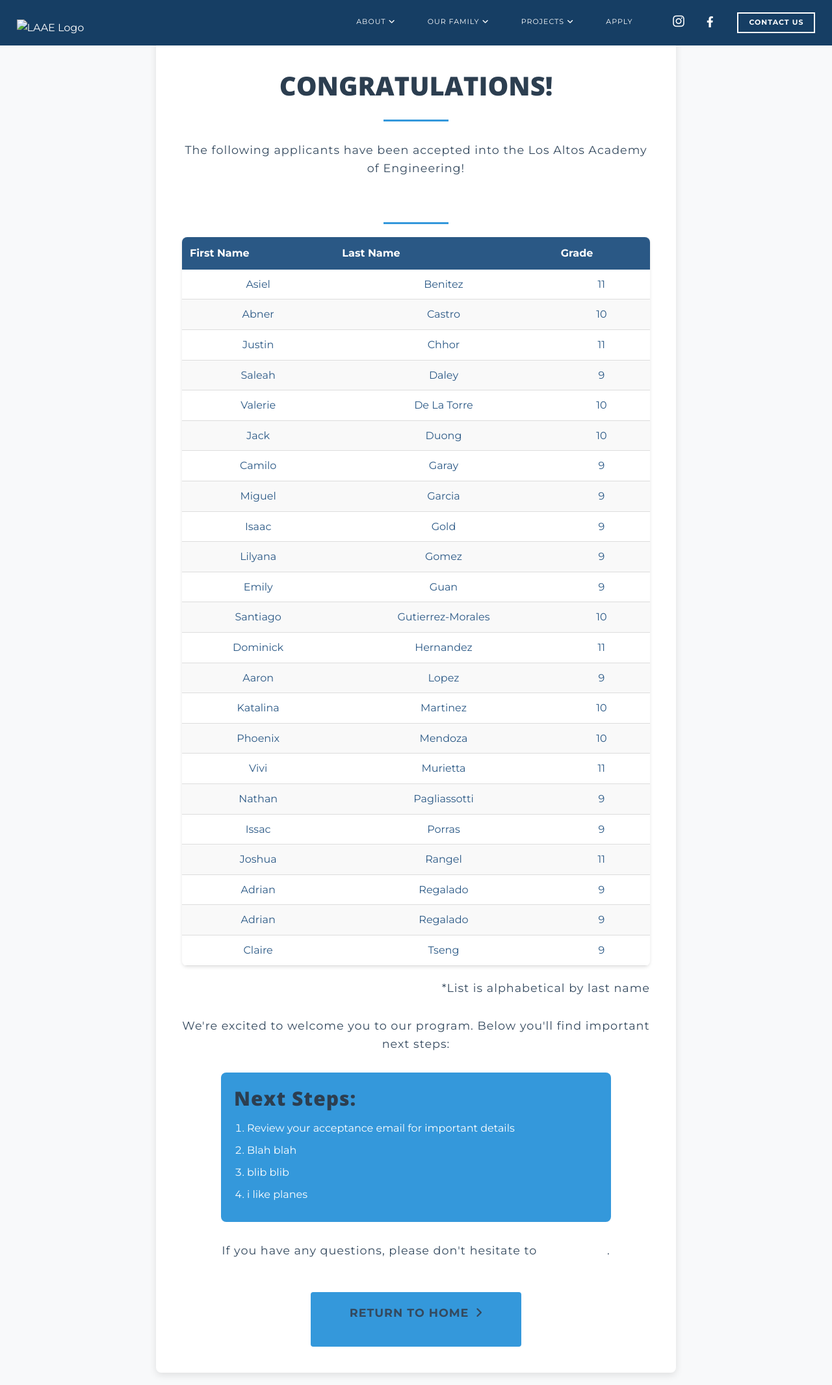
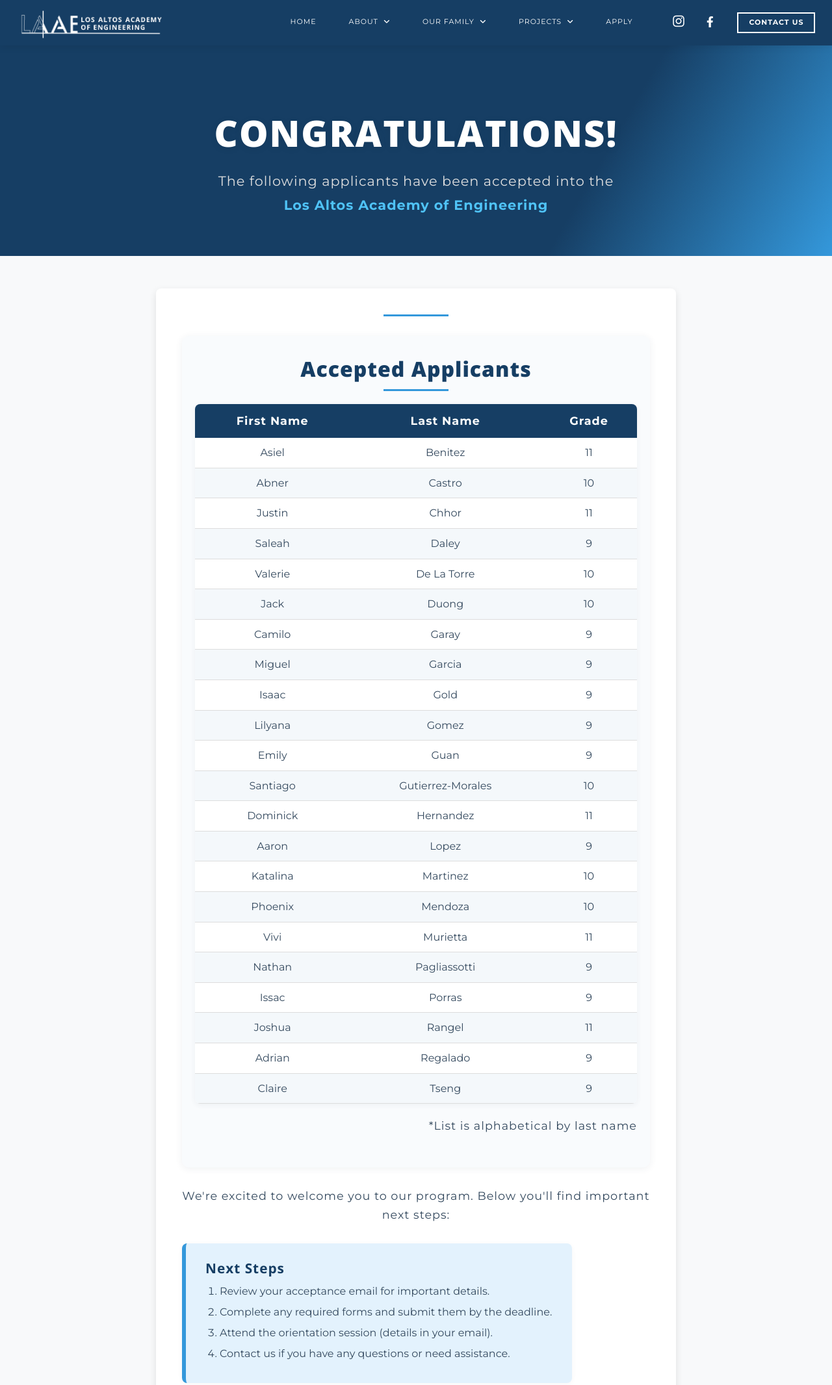
Before and after one commit to dmd40/LAAE_Site, a plain HTML site: page pages/accecpted.html in a window 1280 px wide. Shown: the top 2132 px of the page at 65% size. Drawn offline with nearby package versions, Linux system fonts and the light colour scheme.

Commit message:
Added accecpted.html page with new styling and content // Updated index.html to link to the new accecpted.html page // Updated style.css to include new styles for the accecpted page // Updated apply.html link in index.html to point to the correct application page // Updated main button styles to include transitions for hover effects

```diff
--- a/css/style.css
+++ b/css/style.css
@@ -4122,3 +4122,161 @@ span.cac-bold {
     text-align: right;
     margin-top: 10px;
 }
+/* --- Accepted Page Banners --- */
+.accepted-hero {
+    background: linear-gradient(120deg, #163E64 70%, #3498db 100%);
+    color: #fff;
+    padding: 80px 0 60px 0;
+    text-align: center;
+    position: relative;
+    margin-top: 70px;
+}
+.accepted-hero-overlay {
+    max-width: 700px;
+    margin: 0 auto;
+}
+.accepted-hero h1 {
+    font-size: 3.5rem;
+    font-family: 'Open Sans', sans-serif;
+    font-weight: 900;
+    margin-bottom: 10px;
+    letter-spacing: 2px;
+    text-shadow: 0 2px 12px rgba(0,0,0,0.08);
+}
+.accepted-hero-subtitle {
+    font-size: 1.3rem;
+    font-weight: 400;
+    margin-bottom: 0;
+    color: #e0e0e0;
+}
+.laae-highlight {
+    color: #4FC3F7;
+    font-weight: bold;
+    letter-spacing: 1px;
+}
+
+.shadow {
+    box-shadow: 0 2px 12px rgba(0,0,0,0.08);
+}
+
+.applicants-list {
+    background: #f9fbfd;
+    border-radius: 10px;
+    box-shadow: 0 2px 12px rgba(44, 62, 80, 0.07);
+    padding: 30px 20px;
+    margin-bottom: 30px;
+}
+.applicants-list h2 {
+    color: #163E64;
+    font-size: 2rem;
+    margin-bottom: 10px;
+    font-weight: 800;
+    letter-spacing: 1px;
+}
+.applicants-table {
+    background: #fff;
+    border-radius: 8px;
+    overflow: hidden;
+    box-shadow: 0 2px 8px rgba(44, 62, 80, 0.06);
+}
+.applicants-table th, .applicants-table td {
+    text-align: center;
+}
+.applicants-table th {
+    background: #163E64;
+    color: #fff;
+    font-size: 1.1rem;
+    letter-spacing: 1px;
+}
+.applicants-table td {
+    color: #34495e;
+    font-size: 1rem;
+    font-weight: 500;
+}
+.applicants-table tr:nth-child(even) {
+    background: #f4f8fb;
+}
+.applicants-table tr:hover {
+    background: #e3f2fd;
+    transition: background 0.2s;
+}
+.note {
+    color: #888;
+    font-size: 0.95rem;
+    margin-top: 10px;
+    text-align: right;
+}
+
+.accepted-welcome {
+    color: #163E64;
+    font-size: 1.15rem;
+    margin: 30px 0 10px 0;
+    font-weight: 500;
+}
+.next-steps {
+    background: #e3f2fd;
+    border-left: 6px solid #3498db;
+    border-radius: 8px;
+    padding: 25px 30px;
+    margin: 30px 0;
+    box-shadow: 0 2px 8px rgba(44, 62, 80, 0.04);
+}
+.next-steps h2 {
+    color: #163E64;
+    font-size: 1.3rem;
+    margin-bottom: 10px;
+    font-weight: 700;
+}
+.next-steps ol {
+    padding-left: 22px;
+}
+.next-steps li {
+    color: #34495e;
+    margin-bottom: 8px;
+    font-size: 1rem;
+}
+
+/* --- Main Button --- */
+.main-btn {
+    background: linear-gradient(90deg, #3498db 60%, #163E64 100%);
+    color: #fff !important;
+    font-size: 1.1rem;
+    padding: 14px 38px;
+    border-radius: 6px;
+    font-weight: 700;
+    letter-spacing: 1px;
+    margin-top: 20px;
+    box-shadow: 0 2px 8px rgba(44, 62, 80, 0.08);
+    border: none;
+    transition: background 1.6s cubic-bezier(0.4,0,0.2,1),
+                color 1.6s cubic-bezier(0.4,0,0.2,1),
+                transform 0.6s cubic-bezier(0.4,0,0.2,1);
+}
+.main-btn:hover {
+    background: linear-gradient(90deg, #163E64 60%, #3498db 100%);
+    transform: translateY(-2px) scale(1.03);
+    color: #fff;
+    text-decoration: none;
+}
+
+@media (max-width: 700px) {
+    .accepted-hero h1 {
+        font-size: 2.1rem;
+    }
+    .accepted-hero-subtitle {
+        font-size: 1rem;
+    }
+    .accepted-content {
+        padding: 18px 5px;
+    }
+    .applicants-list {
+        padding: 10px 2px;
+    }
+    .next-steps {
+        padding: 15px 8px;
+    }
+    .main-btn {
+        font-size: 1rem;
+        padding: 10px 18px;
+    }
+}
--- a/pages/accecpted.html
+++ b/pages/accecpted.html
@@ -9,71 +9,68 @@
     <link rel="stylesheet" href="../css/assets/css/solid.css">
     <link rel="stylesheet" href="../css/assets/css/brands.css">
     <link rel="stylesheet" href="../css/style.css">
-    <title>Congratulations! | LAAE Accepted Applicants</title>
+    <title>CONGRATULATIONS! | LAAE Accepted Applicants</title>
 
 <link rel="icon" type="image/x-icon" href="../img/logos/favicon.ico">
 <link rel="icon" type="image/png" href="../img/logos/favicon.png">
 <link rel="apple-touch-icon" href="../img/logos/favicon.png">
 </head>
+<!-- ...existing code... -->
 <body>
     <!-- Navbar -->
-        <div class="header-content">
+    <div class="header-content shadow">
         <a href="../index.html" class="logo-container">
-            <img src="img/logos/laae_main_logo.png" alt="LAAE Logo">
+            <img src="../img/logos/laae_main_logo.png" alt="LAAE Logo">
         </a>
         <nav>
             <div class="navbar">
-                <a href="../index.html" class="home-link"></a>
+                <a href="../index.html" class="home-link">HOME</a>
                 <div class="dropdown no-hover">
-                    <a href="#" class="about-link">ABOUT<i class="fa-solid fa-angle-down"></i></a>
+                    <a href="#" class="about-link">ABOUT <i class="fa-solid fa-angle-down"></i></a>
                     <div class="sub-nav1">
                         <ul>
-                            <li><a href="pages/about/overview.html">Overview</a></li>
-                            <li><a href="pages/about/awards.html">Awards and<br> Accomplishments</a></li>
-                            <li><a href="pages/about/sponsors.html">Sponsors</a></li>
-                            <li><a href="pages/about/newsletters.html">Newsletters</a></li>
+                            <li><a href="../pages/about/overview.html">Overview</a></li>
+                            <li><a href="../pages/about/awards.html">Awards & Accomplishments</a></li>
+                            <li><a href="../pages/about/sponsors.html">Sponsors</a></li>
+                            <li><a href="../pages/about/newsletters.html">Newsletters</a></li>
                         </ul>
                     </div>
                 </div>
                 <div class="dropdown">
-                    <a href="#" class="family-link">OUR FAMILY<i class="fa-solid fa-angle-down"></i></a>
+                    <a href="#" class="family-link">OUR FAMILY <i class="fa-solid fa-angle-down"></i></a>
                     <div class="sub-nav2">
                         <ul>
-                            <li><a href="pages/family/students.html">Students</a></li>
-                            <li><a href="pages/family/advisors.html">Advisors</a></li>
-                            <li><a href="pages/family/alumni.html">Alumni</a></li>
-                            <li><a href="pages/family/advisory_committee.html">Advisory Committee</a></li>
+                            <li><a href="../pages/family/students.html">Students</a></li>
+                            <li><a href="../pages/family/advisors.html">Advisors</a></li>
+                            <li><a href="../pages/family/alumni.html">Alumni</a></li>
+                            <li><a href="../pages/family/advisory_committee.html">Advisory Committee</a></li>
                         </ul>
                     </div>
                 </div>
                 <div class="dropdown">
-                    <a href="#" class="project-link">PROJECTS<i class="fa-solid fa-angle-down"></i></a>
+                    <a href="#" class="project-link">PROJECTS <i class="fa-solid fa-angle-down"></i></a>
                     <div class="sub-nav3">
                         <ul>
-                            <li><a href="pages/projects/vehicles.html">Legacy Vehicles</a></li>
-                            <li><a href="pages/projects/evchallenge.html">EV Challenge</a></li>
-                            <li><a href="pages/projects/cac.html">Congressional App<br> Challenge</a></li>
+                            <li><a href="../pages/projects/vehicles.html">Legacy Vehicles</a></li>
+                            <li><a href="../pages/projects/evchallenge.html">EV Challenge</a></li>
+                            <li><a href="../pages/projects/cac.html">Congressional App Challenge</a></li>
                         </ul>
                     </div>
                 </div>
-                <a href="pages/apply.html" class="home-link">APPLY</a>
+                <a href="../pages/apply.html" class="home-link">APPLY</a>
             </div>
         </nav>
-
         <div class="header-icon-container">
             <a href="https://www.instagram.com/lahs_engineering/?hl=en">
                 <i class="fa-brands fa-instagram"></i>
             </a>
-
             <a href="https://www.facebook.com/LAAEngineering/">
                 <i class="fa-brands fa-facebook-f"></i>
             </a>
         </div>
-
-        <a href="pages/contact.html" class="contact-box">
+        <a href="../pages/contact.html" class="contact-box">
             <p>CONTACT US</p>
         </a>
-
         <div class="hamburger-menu">
             <span></span>
             <span></span>
@@ -81,18 +78,22 @@
         </div>
     </div>
 
-    <!-- Congratulations Content -->
+    <section class="accepted-hero">
+        <div class="accepted-hero-overlay">
+            <h1>CONGRATULATIONS!</h1>
+            <p class="accepted-hero-subtitle">
+                The following applicants have been accepted into the<br>
+                <span class="laae-highlight">Los Altos Academy of Engineering</span>
+            </p>
+        </div>
+    </section>
+
     <div class="accepted-container">
         <div class="accepted-content">
-            <h1>CONGRATULATIONS!</h1>
             <div class="style-line-center"></div>
-            <p>The following applicants have been accepted into the Los Altos Academy of Engineering!</p>
-
- <!-- Accepted Applicants List -->
             <div class="applicants-list">
-    <h2>ACCEPTED APPLICANTS</h2>
+                <h2>Accepted Applicants</h2>
                 <div class="style-line-center" style="margin-bottom: 20px;"></div>
-
                 <table class="applicants-table">
                     <thead>
                         <tr>
@@ -102,6 +103,8 @@
                         </tr>
                     </thead>
                     <tbody>
+                        <!-- ...existing applicant rows... -->
+                         <!-- replace with new! -->
                         <tr>
                             <td>Asiel</td>
                             <td>Benitez</td>
@@ -123,7 +126,7 @@
                             <td>9</td>
                         </tr>
                         <tr>
-                <td>Valerie </td>
+                            <td>Valerie</td>
                             <td>De La Torre</td>
                             <td>10</td>
                         </tr>
@@ -208,37 +211,26 @@
                             <td>9</td>
                         </tr>
                         <tr>
-                <td>Adrian</td>
-                <td>Regalado</td>
-                <td>9</td>
-            </tr>
-            <tr>
                             <td>Claire</td>
                             <td>Tseng</td>
                             <td>9</td>
                         </tr>
                     </tbody>
                 </table>
-
                 <p class="note">*List is alphabetical by last name</p>
             </div>
-
-        <p>We're excited to welcome you to our program. Below you'll find important next steps:</p>
-
+            <p class="accepted-welcome">We're excited to welcome you to our program. Below you'll find important next steps:</p>
             <div class="next-steps">
-                <h2>Next Steps:</h2>
+                <h2>Next Steps</h2>
                 <ol>
-                    <li>Review your acceptance email for important details</li>
-                    <li>Blah blah</li>
-                    <li>blib blib</li>
-                    <li>i like planes</li>
+                    <li>Review your acceptance email for important details.</li>
+                    <li>Complete any required forms and submit them by the deadline.</li>
+                    <li>Attend the orientation session (details in your email).</li>
+                    <li>Contact us if you have any questions or need assistance.</li>
                 </ol>
             </div>
-
-            <p>If you have any questions, please don't hesitate to <a href="../pages/contact.html">contact us</a>.</p>
-
             <a href="../index.html" class="main-btn">
-                <p>RETURN TO HOME <i class="fa-solid fa-angle-right"></i></p>
+                RETURN TO HOME <i class="fa-solid fa-angle-right"></i>
             </a>
         </div>
     </div>
@@ -246,7 +238,7 @@
     <!-- Footer-->
     <footer>
         <div class="footer-logo-container">
-            <img src="img/logos/laae_main_logo.png" alt="LAAE Logo">
+            <img src="../img/logos/laae_main_logo.png" alt="LAAE Logo">
         </div>
         <div class="footer-content-row">
             <div class="footer-content-col">
@@ -269,18 +261,18 @@
                 <div class="footer-links-container">
                     <div class="footer-links-styles">
                         <ul>
-                            <li><a href="pages/about/overview.html">About Us</a></li>
-                            <li><a href="pages/about/sponsors.html">Sponsors</a></li>
-                            <li><a href="pages/about/newsletters.html">Newsletters</a></li>
-                            <li><a href="index.html">Contact</a></li>
+                            <li><a href="../pages/about/overview.html">About Us</a></li>
+                            <li><a href="../pages/about/sponsors.html">Sponsors</a></li>
+                            <li><a href="../pages/about/newsletters.html">Newsletters</a></li>
+                            <li><a href="../index.html">Contact</a></li>
                         </ul>
                     </div>
                     <div class="footer-links-styles">
                         <ul>
-                            <li><a href="pages/projects/vehicles.html">Vehicles</a></li>
-                            <li><a href="pages/projects/evchallenge.html">EV Challenge</a></li>
-                            <li><a href="pages/family/students.html">Students</a></li>
-                            <li><a href="pages/family/advisors.html">Advisors</a></li>
+                            <li><a href="../pages/projects/vehicles.html">Vehicles</a></li>
+                            <li><a href="../pages/projects/evchallenge.html">EV Challenge</a></li>
+                            <li><a href="../pages/family/students.html">Students</a></li>
+                            <li><a href="../pages/family/advisors.html">Advisors</a></li>
                         </ul>
                     </div>
                 </div>
@@ -304,7 +296,6 @@
     <div class="copyright">
         <p>Los Altos Academy of Engineering | Copyright 2025 | Website Created by the LAAE IT Team</p>
     </div>
-
     <script src="../scripts/main.js"></script>
 </body>
 </html>
```
Also changed, not shown: index.html (+2 -2 lines). Lines whose indentation alone changed are shown as unchanged.
